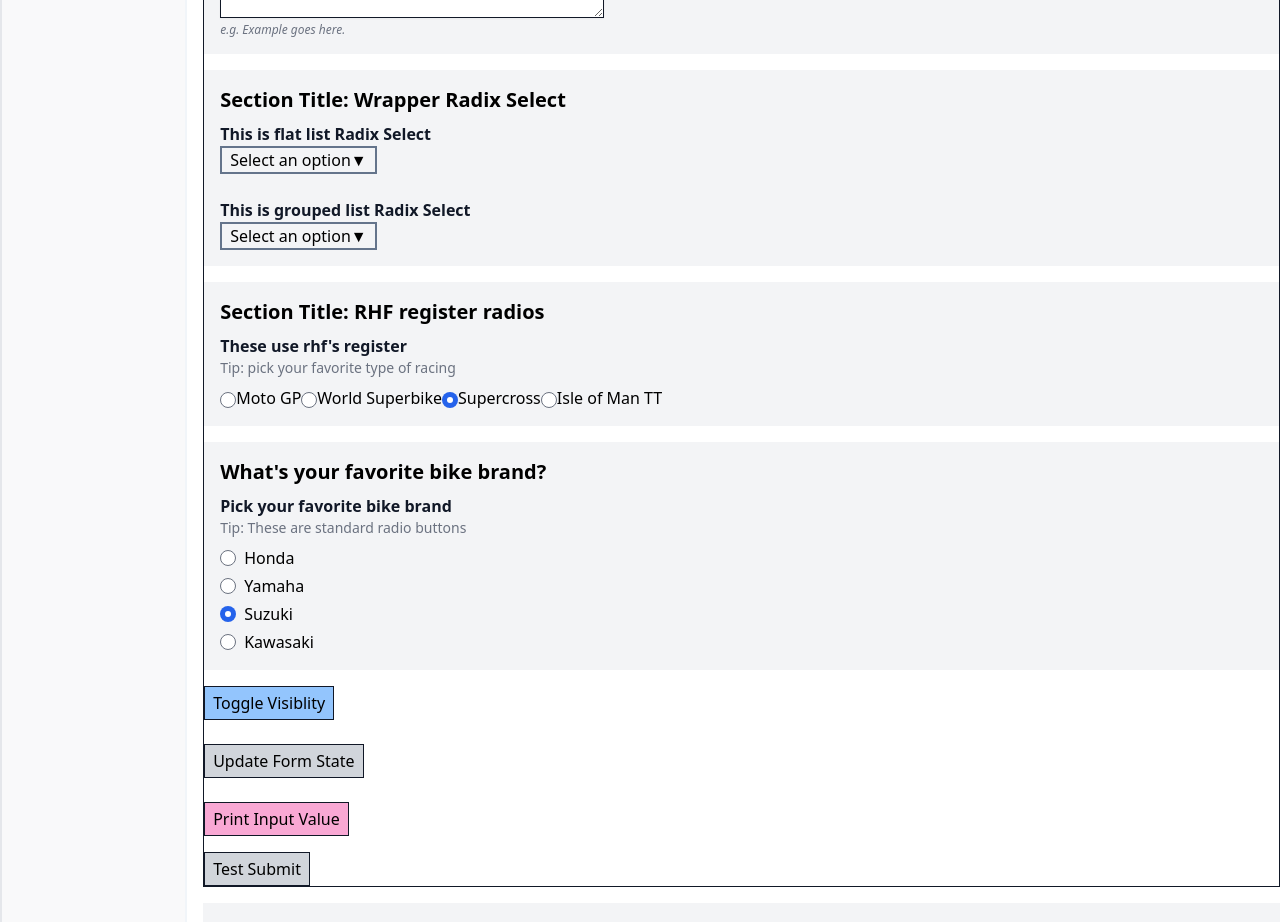
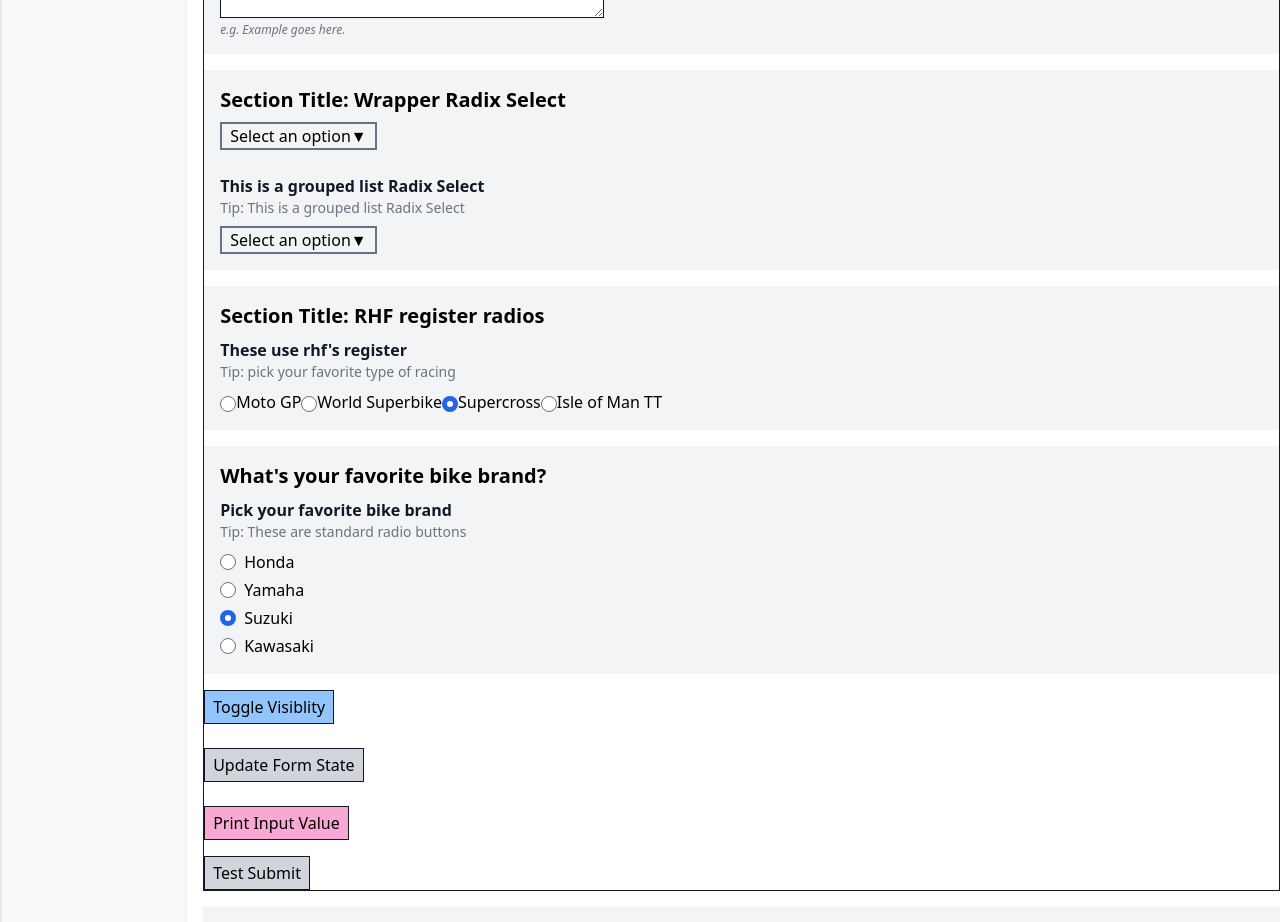
Before and after one commit to tayv/Project-Bubblegum, a Next.js app: page /forms/quiz-template in a window 1280 px wide. Shown: the part 1520-2442 px from the top of the page. Built offline with nearby package versions, Linux system fonts and the light colour scheme.

Commit message:
Refactored naming and folder locations

```diff
--- a/components/layout/InputLabelRadix.tsx
+++ b/components/atoms/InputLabelRadix.tsx
@@ -1,21 +1,21 @@
 import { FC, ReactNode } from 'react'
 import * as Label from '@radix-ui/react-label'
 
-export type LabelProps = {
+export type InputLabelProps = {
     type: "standard" | "checkbox"
     label: string
     htmlFor: string
     children?: ReactNode
 }
 
-const InputLabelRadix: FC<LabelProps> = ({
+const InputLabel: FC<InputLabelProps> = ({
     type,
     label,
     htmlFor,
     ...props
 }) => {
 
-    const renderLabel = ({type, label}: LabelProps) => {
+    const renderLabel = ({type, label}: InputLabelProps) => {
       switch (type) {
         case "standard":
           return (<div>
@@ -40,7 +40,7 @@ const InputLabelRadix: FC<LabelProps> = ({
   )
 }
 
-export default InputLabelRadix
+export default InputLabel
 
 
 // Need to use function expression to render a switch statement in react.
--- a/components/atoms/checkbox.tsx
+++ b/components/atoms/checkbox.tsx
@@ -1,6 +1,6 @@
 import React, { FC, forwardRef, HTMLAttributes } from 'react'
 import classNames from 'classnames'
-import Label from '@components/layout/InputLabelRadix'
+import InputLabel from '@components/atoms/InputLabelRadix'
 
 export type CheckboxStyle = "standard" | "toggle"
 export type CheckboxProps = {
@@ -34,7 +34,7 @@ const Checkbox: FC<CheckboxProps> = forwardRef<HTMLInputElement, CheckboxProps>(
   return (
 
     <div>
-       <Label type="checkbox" label={label}>
+       <InputLabel htmlFor={id} type="checkbox" label={label}>
       {/* <label className="inline-flex items-center"> */}
         <input
           type="checkbox"
@@ -47,7 +47,7 @@ const Checkbox: FC<CheckboxProps> = forwardRef<HTMLInputElement, CheckboxProps>(
           value={value}
           {...props} />
         <span className="ml-2">{label}</span>
-      </Label>
+      </InputLabel>
     </div>
 
    )
--- a/components/atoms/input.tsx
+++ b/components/atoms/input.tsx
@@ -1,9 +1,9 @@
 import React, { FC, ChangeEvent, forwardRef, InputHTMLAttributes, DetailedHTMLProps} from 'react'
 import classNames from 'classnames'
 import { Control } from 'react-hook-form'
-import Tip, { TipProps } from '@components/layout/Tip'
-import Label, { LabelProps } from '@components/layout/InputLabelRadix'
-import InputLabelRadix from '@components/layout/InputLabelRadix'
+import Tip, { TipProps } from '@components/helpers/Tip'
+import InputLabel, { InputLabelProps } from '@components/atoms/InputLabelRadix'
+import InputLabelRadix from '@components/atoms/InputLabelRadix'
 
 // OVERVIEW
   // This atom form component provides styling and accessibility requirements. Validation, event handlers, etc.
@@ -15,7 +15,7 @@ export type InputSize = "standard" | "large"
 export type InputType = "text" | "email" | "tel" | "number"
 export type InputProps = {
   name: string
-  label: LabelProps["label"]
+  label: InputLabelProps["label"]
   type?: InputType
   size?: InputSize
   tipText?: TipProps["text"]
@@ -58,7 +58,7 @@ export const Input: FC<InputProps> = forwardRef<HTMLInputElement, InputProps>(
   ) => {
     return (
       <div className="max-w-sm">
-        <InputLabelRadix type="standard" label={label} htmlFor={name} />
+        <InputLabel type="standard" label={label} htmlFor={name} />
         <Tip text={tipText} type="standard" />
         <input
           ref={ref}
--- a/components/atoms/textarea.tsx
+++ b/components/atoms/textarea.tsx
@@ -1,8 +1,8 @@
 import React, { FC, ChangeEvent, forwardRef, InputHTMLAttributes, DetailedHTMLProps} from 'react'
 import classNames from 'classnames'
 import { Control } from 'react-hook-form'
-import Tip, { TipProps } from '@components/layout/Tip'
-import InputLabel, { LabelProps } from '@components/layout/InputLabelRadix'
+import Tip, { TipProps } from '@components/helpers/Tip'
+import InputLabel, { InputLabelProps } from '@components/atoms/InputLabelRadix'
 
 // OVERVIEW
   // This atom form component provides styling and accessibility requirements. Validation, event handlers, etc.
@@ -12,7 +12,7 @@ import InputLabel, { LabelProps } from '@components/layout/InputLabelRadix'
 export type TextAreaSize = "standard" | "large"
 export type TextAreaProps = {
   name: string
-  label: LabelProps["label"]
+  label: InputLabelProps["label"]
   size?: TextAreaSize
   tipText?: TipProps["text"]
   exampleText?: TipProps["text"]
--- a/components/controlled-wrappers/WrapperRadioGroup.tsx
+++ b/components/controlled-wrappers/WrapperRadioGroup.tsx
@@ -2,8 +2,8 @@ import React, { FC, JSXElementConstructor } from 'react'
 import { Controller, Control } from 'react-hook-form'
 import { RadioButton, RadioProps, RadioStyle } from '@components/atoms/radiobutton'
 import classNames from 'classnames'
-import Tip, { TipProps } from '@components/layout/Tip'
-import InputLabelRadix from '@components/layout/InputLabelRadix'
+import Tip, { TipProps } from '@components/helpers/Tip'
+import InputLabel from '@components/atoms/InputLabelRadix'
 
 
 export type RadioGroupProps = {
@@ -43,7 +43,7 @@ const WrapperRadioGroup: FC<LimitedRadioProps & RadioGroupProps> = ({
         render={({ field: {onChange, ...props} }) => (
           <>
           <fieldset>
-            <InputLabelRadix htmlFor={name} label={groupLabel} type="standard" />
+            <InputLabel htmlFor={name} label={groupLabel} type="standard" />
 
             <Tip text={tipText} type="standard" />
 
--- a/components/controlled-wrappers/WrapperSelect.tsx
+++ b/components/controlled-wrappers/WrapperSelect.tsx
@@ -1,9 +1,13 @@
 import React, { FC, JSXElementConstructor } from 'react'
 import { Controller, Control } from 'react-hook-form'
 import classNames from 'classnames'
-import SelectRadix, {SelectRadixProps} from '@molecules/SelectRadix'
+import SelectRadix, {SelectRadixProps} from '@components/atoms/SelectRadix'
+import InputLabel from '@components/atoms/InputLabelRadix'
+import Tip from '@components/helpers/Tip'
 
 export type WrapperSelectProps = {
+  label?: string | null
+  tip?: string | null
   control: Control
 }
 
@@ -11,6 +15,8 @@ type LimitedSelectRadixProps = Omit<SelectRadixProps, "value" | "onValueChange"
 
 const WrapperSelect: FC<LimitedSelectRadixProps & WrapperSelectProps>= ({
   name,
+  label = null,
+  tip = null,
   placeholder,
   itemOptions,
   control,
@@ -22,7 +28,9 @@ const WrapperSelect: FC<LimitedSelectRadixProps & WrapperSelectProps>= ({
         control={control}
         name={name}
         render={ ({ field: {onChange, value, ref, ...props} }) => (
-
+          <>
+            { !!label && <InputLabel type="standard" label={label} htmlFor={name} /> }
+            { !!tip && <Tip text={tip} type="standard" />}
             <SelectRadix
               onValueChange={onChange}
               value={value}
@@ -31,7 +39,7 @@ const WrapperSelect: FC<LimitedSelectRadixProps & WrapperSelectProps>= ({
               itemOptions={itemOptions}
               {...props}
             />
-
+          </>
          ) }
       />
     </>
@@ -40,3 +48,6 @@ const WrapperSelect: FC<LimitedSelectRadixProps & WrapperSelectProps>= ({
 
 
 export default WrapperSelect
+
+// Usage
+  // Label and Tips are optional so if they're not passed in, they won't render due to default value being null
--- a/pages/forms/quiz-template.tsx
+++ b/pages/forms/quiz-template.tsx
@@ -9,13 +9,13 @@ import HelpMessage from '@components/helpers/HelpMessage'
 import WrapperRadioGroup from '@components/controlled-wrappers/WrapperRadioGroup'
 import Section from '@components/layout/Section'
 import WrapperCheckbox from '@components/controlled-wrappers/WrapperCheckbox'
-import Tip from '@components/layout/Tip'
-import Label from '@components/layout/InputLabelRadix'
+import Tip from '@components/helpers/Tip'
+import Label from '@components/atoms/InputLabelRadix'
 import TemplateGeneric from '@components/products/producta/TemplateGeneric'
 import UpdateDocState from '@components/UpdateDocState'
 import WrapperTextArea from '@components/controlled-wrappers/WrapperTextArea'
 import WrapperSelect from '@components/controlled-wrappers/WrapperSelect'
-import { InputLabelRadix } from '@components/atoms/InputLabelRadix'
+
 
 
 // data for Breadcrumbs
@@ -247,7 +247,6 @@ const QuizTemplate: FC = () => {
 
         <Section id="radixWrapperSelect" style="standard">
           <Heading text="Section Title: Wrapper Radix Select" size="h3" type="primary"/>
-          <Label type="standard" htmlFor="flatselect" label="This is flat list Radix Select" />
           <WrapperSelect
             name="flatselect"
             control={control}
@@ -261,10 +260,11 @@ const QuizTemplate: FC = () => {
           />
           <br />
           <br />
-          <Label type="standard" htmlFor="groupselect" label="This is grouped list Radix Select" />
           <WrapperSelect
             name="groupselect"
             control={control}
+            label="This is a grouped list Radix Select"
+            tip="Tip: This is a grouped list Radix Select"
             placeholder="Select an option"
             itemOptions={ [
                 { groupLabel: "Group 1",
```
Also changed, not shown: components/atoms/SelectRadix.tsx (renamed from components/molecules/selectRadix.tsx), components/helpers/Tip.tsx (renamed from components/layout/Tip.tsx). Lines whose indentation alone changed are shown as unchanged.
